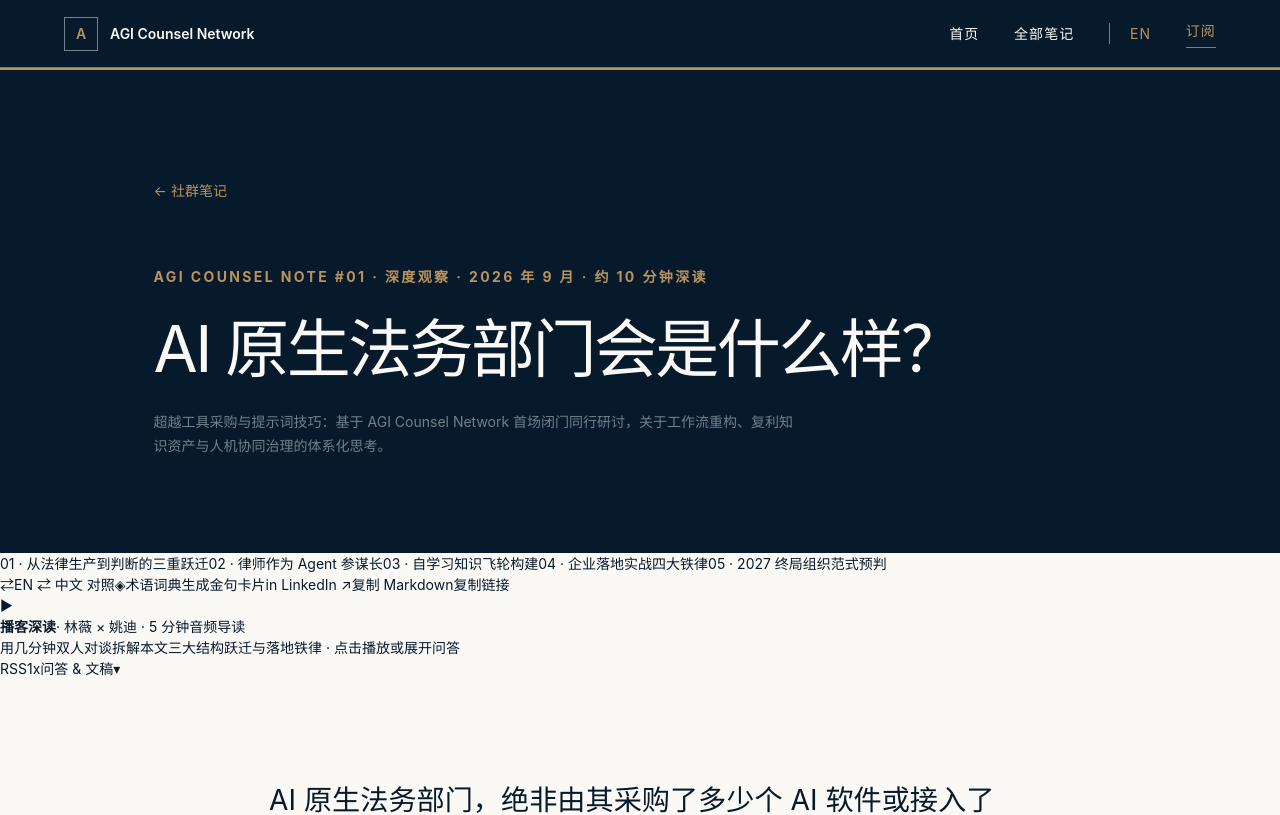
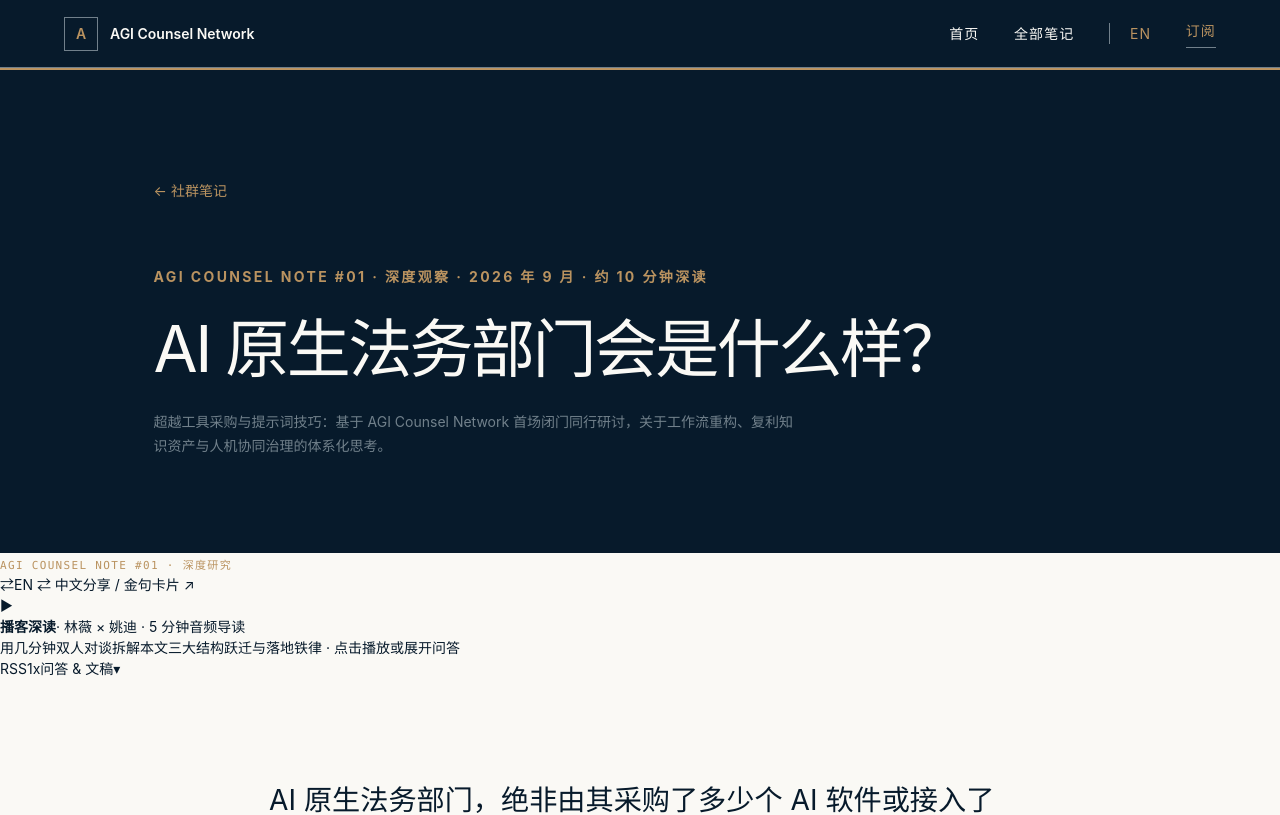
Before and after one commit to steveny1989/agicounsel, a Next.js app: page /zh/notes/ai-native-legal-department in a window 1280 px wide. Shown: the top 815 px of the page. Built offline with nearby package versions, Linux system fonts and the light colour scheme.

Commit message:
style(share): simplify Note #01 toolbar to 2 buttons and streamline QuoteCardModal

```diff
--- a/app/components/NoteStudyEnhancer.tsx
+++ b/app/components/NoteStudyEnhancer.tsx
@@ -280,34 +280,20 @@ export default function NoteStudyEnhancer({ locale }: { locale: Locale }) {
 
     const quoteBlocks = Array.from(document.querySelectorAll('.article-body .article-quote-block'));
     quoteBlocks.forEach((qb, idx) => {
-      if (!qb.querySelector('.inline-quote-share-btn')) {
-        const pEl = qb.querySelector('p');
-        const rawQuote = (pEl?.textContent || '').replace(/^[“"]|[”"]$/g, '').trim();
-        const btn = document.createElement('button');
-        btn.type = 'button';
-        btn.className = 'inline-quote-share-btn';
-        btn.textContent = isZh ? '生成金句卡片 / 分享 LinkedIn ↗' : 'Share Quote Card / LinkedIn ↗';
-        btn.onclick = () => {
+      const spanEl = qb.querySelector('span');
+      const pEl = qb.querySelector('p');
+      if (spanEl && pEl && !spanEl.querySelector('.inline-quote-share-link')) {
+        const rawQuote = (pEl.textContent || '').replace(/^[“"]|[”"]$/g, '').trim();
+        const linkBtn = document.createElement('button');
+        linkBtn.type = 'button';
+        linkBtn.className = 'inline-quote-share-link';
+        linkBtn.textContent = isZh ? ' · 分享卡片 ↗' : ' · Share Card ↗';
+        linkBtn.onclick = () => {
           setQuoteModal({ isOpen: true, quote: rawQuote, index: idx });
         };
-        qb.appendChild(btn);
+        spanEl.appendChild(linkBtn);
       }
     });
-
-    const observer = new IntersectionObserver(
-      (entries) => {
-        entries.forEach((entry) => {
-          if (entry.isIntersecting) {
-            const idx = headings.indexOf(entry.target as HTMLElement);
-            if (idx !== -1) setActiveSectionIdx(idx);
-          }
-        });
-      },
-      { rootMargin: '-15% 0px -70% 0px', threshold: 0.1 }
-    );
-
-    headings.forEach((h) => observer.observe(h));
-    return () => observer.disconnect();
   }, [isZh]);
 
   // Toggle visibility of original single-language .article-body when Side-by-Side Bilingual Mode is active
@@ -383,86 +369,14 @@ export default function NoteStudyEnhancer({ locale }: { locale: Locale }) {
     setPlaybackRate(nextSpeed);
   };
 
-  const handleCopyMarkdown = () => {
-    const mdLines = [
-      `# ${isZh ? 'AI 原生法务部门会是什么样？ (AGI Counsel Note #01)' : 'What Would an AI-Native Legal Department Look Like? (AGI Counsel Note #01)'}`,
-      `Source: https://agicounsel.org${isZh ? '/zh' : ''}/notes/ai-native-legal-department/`,
-      '',
-      ...PARALLEL_SECTIONS.map((s) =>
-        [
-          `## ${isZh ? s.titleZh : s.titleEn}`,
-          ...s.paragraphs.map((p) => (isZh ? p.zh : p.en)),
-          '',
-        ].join('\n\n')
-      ),
-    ].join('\n');
-    navigator.clipboard?.writeText(mdLines);
-    setCopiedState('md');
-    setTimeout(() => setCopiedState('none'), 2200);
-  };
-
-  const handleCopyLink = () => {
-    navigator.clipboard?.writeText(window.location.href);
-    setCopiedState('link');
-    setTimeout(() => setCopiedState('none'), 2200);
-  };
-
-  const handleShareLinkedIn = () => {
-    const shareUrl = isZh
-      ? 'https://agicounsel.org/zh/notes/ai-native-legal-department/'
-      : 'https://agicounsel.org/notes/ai-native-legal-department/';
-    const postCopy = isZh
-      ? `推荐阅读 AGI Counsel Note #01：《AI 原生法务部门会是什么样？》\n\n核心洞见：\n1. 从单点外挂插件转向端到端工作流重构\n2. 从静态提示词转向持续复利的自学习知识飞轮\n3. 未来的律师更像统筹众多 Agent 的参谋长（Chief of Staff）\n\n全文链接：${shareUrl}`
-      : `What Would an AI-Native Legal Department Look Like? (AGI Counsel Note #01)\n\nKey shifts from our inaugural peer roundtable:\n1. From point plug-ins to end-to-end workflow redesign\n2. From static prompts to compounding institutional memory\n3. The lawyer of the future as a Chief of Staff orchestrating fleets of agents\n\nRead the full study: ${shareUrl}`;
-    navigator.clipboard?.writeText(postCopy);
-    setCopiedState('linkedin');
-    setTimeout(() => setCopiedState('none'), 3000);
-    window.open(
-      `https://www.linkedin.com/sharing/share-offsite/?url=${encodeURIComponent(shareUrl)}`,
-      '_blank',
-      'noopener,noreferrer,width=680,height=640'
-    );
-  };
-
-  const jumpToSection = (idx: number) => {
-    const targetId = `section-0${idx + 1}`;
-    const el = document.getElementById(targetId);
-    if (el) {
-      el.scrollIntoView({ behavior: 'smooth', block: 'start' });
-      setActiveSectionIdx(idx);
-    }
-  };
-
   return (
     <div className="note-study-enhancer-wrap">
-      {/* 1. Executive Study Toolbar (Sticky TOC Jump + EN/ZH Parallel Toggle + Glossary + LinkedIn/Card Share) */}
+      {/* Quiet 2-Button Study Bar: EN/ZH Toggle + Share Card */}
       <div className="study-utility-bar">
         <div className="study-utility-inner">
-          <select
-            className="study-mobile-toc-select"
-            value={activeSectionIdx}
-            onChange={(e) => jumpToSection(Number(e.target.value))}
-            aria-label={isZh ? '跳转章节' : 'Jump to section'}
-          >
-            {tocItems.map((label, idx) => (
-              <option key={label} value={idx}>
-                {label}
-              </option>
-            ))}
-          </select>
-
-          <div className="study-toc-pills" role="navigation" aria-label={isZh ? '章节导航' : 'Section navigation'}>
-            {tocItems.map((label, idx) => (
-              <button
-                key={label}
-                type="button"
-                onClick={() => jumpToSection(idx)}
-                className={`study-toc-pill ${activeSectionIdx === idx ? 'is-active' : ''}`}
-              >
-                {label}
-              </button>
-            ))}
-          </div>
+          <span className="study-quiet-label">
+            {isZh ? 'AGI Counsel Note #01 · 深度研究' : 'AGI Counsel Note #01 · Deep Observation'}
+          </span>
 
           <div className="study-action-controls">
             <button
@@ -473,20 +387,11 @@ export default function NoteStudyEnhancer({ locale }: { locale: Locale }) {
               <span>⇄</span>
               {isZh
                 ? bilingualMode
-                  ? '退出中英对照'
-                  : 'EN ⇄ 中文 对照'
+                  ? '返回单语'
+                  : 'EN ⇄ 中文'
                 : bilingualMode
                 ? 'Single Language'
-                : 'EN ⇄ 中文 Parallel'}
-            </button>
-
-            <button
-              type="button"
-              onClick={() => setGlossaryOpen((prev) => !prev)}
-              className={`study-ctrl-btn ${glossaryOpen ? 'is-active' : ''}`}
-            >
-              <span>◈</span>
-              {isZh ? '术语词典' : 'Glossary'}
+                : 'EN ⇄ 中文'}
             </button>
 
             <button
@@ -502,34 +407,7 @@ export default function NoteStudyEnhancer({ locale }: { locale: Locale }) {
               }
               className="study-ctrl-btn"
             >
-              {isZh ? '生成金句卡片' : 'Quote Card'}
-            </button>
-
-            <button
-              type="button"
-              onClick={handleShareLinkedIn}
-              className="study-ctrl-btn"
-              title={isZh ? '自动复制推荐语并打开 LinkedIn 分享' : 'Copies executive summary and opens LinkedIn'}
-            >
-              {copiedState === 'linkedin'
-                ? isZh
-                  ? '✓ 已复制导语，正在打开 LinkedIn'
-                  : '✓ Copied Post & Opening LinkedIn'
-                : 'in LinkedIn ↗'}
-            </button>
-
-            <button type="button" onClick={handleCopyMarkdown} className="study-ctrl-btn">
-              {copiedState === 'md'
-                ? isZh
-                  ? '✓ 已复制 Markdown'
-                  : '✓ Copied MD'
-                : isZh
-                ? '复制 Markdown'
-                : 'Copy MD'}
-            </button>
-
-            <button type="button" onClick={handleCopyLink} className="study-ctrl-btn">
-              {copiedState === 'link' ? (isZh ? '✓ 已复制链接' : '✓ Copied') : isZh ? '复制链接' : 'Copy Link'}
+              {isZh ? '分享 / 金句卡片 ↗' : 'Share ↗'}
             </button>
           </div>
         </div>
--- a/app/components/QuoteCardModal.tsx
+++ b/app/components/QuoteCardModal.tsx
@@ -8,16 +8,52 @@ interface QuoteCardModalProps {
   quote: string;
   index: number;
   locale?: 'zh' | 'en';
+  quotesList?: string[];
 }
 
-export default function QuoteCardModal({ isOpen, onClose, quote, index, locale = 'en' }: QuoteCardModalProps) {
+const DEFAULT_QUOTES_EN = [
+  'AI transformation is also organizational transformation.',
+  'The lawyer of the future will be a Chief of Staff orchestrating fleets of agents.',
+  'A truly valuable system must be able to learn.',
+  'AI is a business problem first, and a technology problem second. Build for real value—not technical spectacle.',
+  'The business must be part of the co-creation process.',
+];
+
+const DEFAULT_QUOTES_ZH = [
+  'AI 转型，本质上也是组织转型。',
+  '未来的律师，更像统筹众多 Agent 的 Chief of Staff。',
+  '真正有价值的系统，一定要能够自学习。',
+  'AI 首先是业务问题，其次才是技术问题。要创造真实价值，不做技术炫技。',
+  '业务必须参与共创。',
+];
+
+export default function QuoteCardModal({
+  isOpen,
+  onClose,
+  quote,
+  index,
+  locale = 'en',
+  quotesList,
+}: QuoteCardModalProps) {
   const canvasRef = useRef<HTMLCanvasElement>(null);
   const [imageUrl, setImageUrl] = useState<string>('');
   const [copied, setCopied] = useState<boolean>(false);
   const isZh = locale === 'zh';
 
+  const pool = quotesList && quotesList.length > 0 ? quotesList : isZh ? DEFAULT_QUOTES_ZH : DEFAULT_QUOTES_EN;
+  const [activeIndex, setActiveIndex] = useState<number>(index);
+
   useEffect(() => {
-    if (!isOpen || !quote) return;
+    if (isOpen) {
+      const matchedIdx = pool.indexOf(quote);
+      setActiveIndex(matchedIdx !== -1 ? matchedIdx : Math.min(Math.max(0, index), pool.length - 1));
+    }
+  }, [isOpen, quote, index, pool]);
+
+  const activeQuote = pool[activeIndex] || quote;
+
+  useEffect(() => {
+    if (!isOpen || !activeQuote) return;
 
     const canvas = canvasRef.current;
     if (!canvas) return;
@@ -77,7 +113,7 @@ export default function QuoteCardModal({ isOpen, onClose, quote, index, locale =
     ctx.fillText('AGI COUNSEL NETWORK', logoX + logoSize + 22, headerY);
 
     // Slide number pill on top right
-    const numberText = `0${index + 1} / 05`;
+    const numberText = `0${activeIndex + 1} / 0${pool.length}`;
     ctx.textAlign = 'right';
     ctx.font = 'bold 20px -apple-system, BlinkMacSystemFont, "Segoe UI", Roboto, sans-serif';
     ctx.letterSpacing = '2px';
@@ -103,7 +139,7 @@ export default function QuoteCardModal({ isOpen, onClose, quote, index, locale =
 
     // Quote statement text
     const textMaxWidth = size - (pad + 60) * 2;
-    const fontSize = quote.length > 35 ? 46 : 54;
+    const fontSize = activeQuote.length > 35 ? 46 : 54;
     const lineHeight = fontSize * 1.5;
 
     ctx.font = `${fontSize}px -apple-system, BlinkMacSystemFont, "PingFang SC", "Noto Sans SC", "Segoe UI", serif`;
@@ -111,8 +147,7 @@ export default function QuoteCardModal({ isOpen, onClose, quote, index, locale =
     ctx.textAlign = 'left';
     ctx.textBaseline = 'top';
 
-    // Helper: wrap text
-    const words = isZh ? quote.split('') : quote.split(' ');
+    const words = isZh ? activeQuote.split('') : activeQuote.split(' ');
     const lines: string[] = [];
     let currentLine = '';
 
@@ -130,7 +165,6 @@ export default function QuoteCardModal({ isOpen, onClose, quote, index, locale =
       lines.push(currentLine);
     }
 
-    // Vertical centering of quote block
     const textBlockHeight = lines.length * lineHeight;
     const startY = (size - textBlockHeight) / 2 + 10;
 
@@ -169,18 +203,27 @@ export default function QuoteCardModal({ isOpen, onClose, quote, index, locale =
     ctx.letterSpacing = '1px';
     ctx.fillText('agicounsel.org', size - pad - 50, footerY + 42);
 
-    // Save image URL
     try {
       const dataUrl = canvas.toDataURL('image/png');
       setImageUrl(dataUrl);
     } catch {
       // ignore
     }
-  }, [isOpen, quote, index, isZh]);
+  }, [isOpen, activeQuote, activeIndex, pool.length, isZh]);
 
   if (!isOpen) return null;
 
-  const handleCopy = async () => {
+  const handleDownload = () => {
+    const canvas = canvasRef.current;
+    if (!canvas) return;
+
+    const link = document.createElement('a');
+    link.download = `agi-counsel-quote-0${activeIndex + 1}.png`;
+    link.href = canvas.toDataURL('image/png');
+    link.click();
+  };
+
+  const handleCopyOrDownload = async () => {
     const canvas = canvasRef.current;
     if (!canvas) return;
 
@@ -191,7 +234,6 @@ export default function QuoteCardModal({ isOpen, onClose, quote, index, locale =
           setCopied(true);
           setTimeout(() => setCopied(false), 2500);
         } else {
-          // Fallback to downloading if clipboard image write not supported
           handleDownload();
         }
       });
@@ -200,38 +242,40 @@ export default function QuoteCardModal({ isOpen, onClose, quote, index, locale =
     }
   };
 
-  const handleDownload = () => {
-    const canvas = canvasRef.current;
-    if (!canvas) return;
-
-    const link = document.createElement('a');
-    link.download = `agi-counsel-quote-0${index + 1}.png`;
-    link.href = canvas.toDataURL('image/png');
-    link.click();
-  };
-
   const shareUrl = isZh
     ? 'https://agicounsel.org/zh/notes/ai-native-legal-department/'
     : 'https://agicounsel.org/notes/ai-native-legal-department/';
 
   const handleLinkedInShare = () => {
-    const postText = `“${quote}”\n\n— AGI Counsel Network (Note #01: What Would an AI-Native Legal Department Look Like?)\n${shareUrl}`;
+    const postText = `“${activeQuote}”\n\n— AGI Counsel Network (Note #01: What Would an AI-Native Legal Department Look Like?)\n${shareUrl}`;
     navigator.clipboard?.writeText(postText);
     const linkedInUrl = `https://www.linkedin.com/sharing/share-offsite/?url=${encodeURIComponent(shareUrl)}`;
     window.open(linkedInUrl, '_blank', 'noopener,noreferrer,width=680,height=640');
-  };
-
-  const handleXShare = () => {
-    const tweetText = `“${quote}” — AGI Counsel Network`;
-    const xUrl = `https://twitter.com/intent/tweet?text=${encodeURIComponent(tweetText)}&url=${encodeURIComponent(shareUrl)}`;
-    window.open(xUrl, '_blank', 'noopener,noreferrer,width=640,height=520');
   };
 
   return (
     <div className="quote-modal-backdrop" onClick={onClose} role="dialog" aria-modal="true" aria-label="Quote Card Preview">
       <div className="quote-modal-panel" onClick={(e) => e.stopPropagation()}>
         <header className="quote-modal-header">
-          <h3>{isZh ? '金句分享卡片 (适配 LinkedIn / 微信)' : 'Share Quote Card (LinkedIn / X / WeChat)'}</h3>
+          <div className="quote-modal-switcher">
+            <button
+              type="button"
+              className="quote-switch-arrow"
+              onClick={() => setActiveIndex((prev) => (prev - 1 + pool.length) % pool.length)}
+              aria-label="Previous quote"
+            >
+              ←
+            </button>
+            <span>{`0${activeIndex + 1} / 0${pool.length}`}</span>
+            <button
+              type="button"
+              className="quote-switch-arrow"
+              onClick={() => setActiveIndex((prev) => (prev + 1) % pool.length)}
+              aria-label="Next quote"
+            >
+              →
+            </button>
+          </div>
           <button className="quote-modal-close" onClick={onClose} aria-label="Close modal">×</button>
         </header>
 
@@ -240,7 +284,7 @@ export default function QuoteCardModal({ isOpen, onClose, quote, index, locale =
           {imageUrl && (
             <img
               src={imageUrl}
-              alt={quote}
+              alt={activeQuote}
               className="quote-card-preview-image"
             />
           )}
@@ -250,31 +294,22 @@ export default function QuoteCardModal({ isOpen, onClose, quote, index, locale =
           <button
             type="button"
             className="quote-modal-btn quote-modal-btn-primary"
-            onClick={handleCopy}
+            onClick={handleCopyOrDownload}
           >
-            {copied ? (isZh ? '✓ 已复制图片' : '✓ Image Copied') : (isZh ? '复制卡片图片' : 'Copy Card Image')}
-          </button>
-          <button
-            type="button"
-            className="quote-modal-btn quote-modal-btn-secondary"
-            onClick={handleDownload}
-          >
-            {isZh ? '下载高清 PNG' : 'Download PNG'}
+            {copied
+              ? isZh
+                ? '✓ 已复制卡片'
+                : '✓ Card Copied'
+              : isZh
+              ? '复制 / 下载卡片'
+              : 'Copy / Download Card'}
           </button>
           <button
             type="button"
             className="quote-modal-btn quote-modal-btn-secondary"
             onClick={handleLinkedInShare}
-            title={isZh ? '自动复制引文并打开 LinkedIn 分享窗口' : 'Copies quote text and opens LinkedIn share dialog'}
           >
             {isZh ? 'in 分享至 LinkedIn ↗' : 'in Share on LinkedIn ↗'}
-          </button>
-          <button
-            type="button"
-            className="quote-modal-btn quote-modal-btn-secondary"
-            onClick={handleXShare}
-          >
-            {isZh ? '𝕏 分享至 X ↗' : '𝕏 Post on X ↗'}
           </button>
         </footer>
       </div>
--- a/app/globals.css
+++ b/app/globals.css
@@ -214,8 +214,12 @@ footer>div a { color: var(--gold); }
 .article-quote-block { margin: 45px 0; padding: 24px 32px; border-left: 3px solid var(--gold); background: #fbf7f0; color: var(--navy); position: relative; }
 .article-quote-block p { color: var(--navy); font-size: 18px; font-weight: 600; line-height: 1.55; margin: 0 0 6px; }
 .article-quote-block span { font-size: 12px; text-transform: uppercase; letter-spacing: .12em; color: var(--gold); font-weight: 700; display: block; }
-.inline-quote-share-btn { margin-top: 14px; background: transparent; border: 1px solid rgba(186, 147, 96, 0.55); color: var(--navy); font-size: 11px; font-weight: 600; letter-spacing: .06em; text-transform: uppercase; padding: 6px 12px; cursor: pointer; transition: all .2s ease; }
-.inline-quote-share-btn:hover { background: var(--navy); color: var(--gold); border-color: var(--navy); }
+.inline-quote-share-link { background: transparent; border: 0; color: var(--gray); font: inherit; cursor: pointer; padding: 0; transition: color .2s ease; }
+.inline-quote-share-link:hover { color: var(--navy); text-decoration: underline; }
+.study-quiet-label { font-family: ui-monospace, SFMono-Regular, Menlo, Monaco, Consolas, monospace; font-size: 11px; letter-spacing: .12em; text-transform: uppercase; color: var(--gold); }
+.quote-modal-switcher { display: inline-flex; align-items: center; gap: 12px; font-family: ui-monospace, SFMono-Regular, Menlo, Monaco, Consolas, monospace; font-size: 12px; color: var(--gold); letter-spacing: .12em; }
+.quote-switch-arrow { background: transparent; border: 1px solid rgba(186, 147, 96, 0.45); color: var(--gold); width: 28px; height: 28px; cursor: pointer; display: grid; place-items: center; transition: background .2s ease, color .2s ease; }
+.quote-switch-arrow:hover { background: var(--gold); color: var(--navy); }
 .article-section-tag { display: inline-block; color: var(--gold); font-size: 12px; font-weight: 700; letter-spacing: .14em; text-transform: uppercase; margin-top: 65px; margin-bottom: 8px; }
 .article-body table { width: 100%; border-collapse: collapse; margin: 35px 0; font-size: 14px; }
 .article-body th { background: var(--navy); color: var(--paper); padding: 12px 16px; text-align: left; font-weight: 600; }
```
